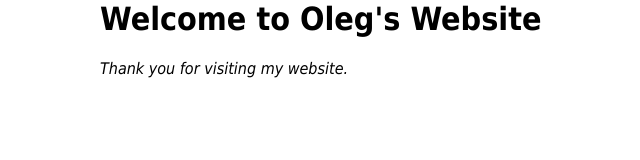
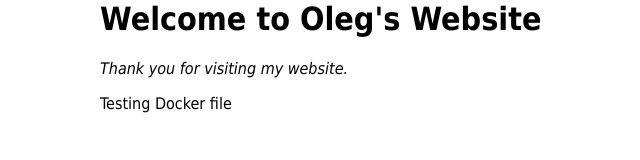
Before and after one commit to Amozaya/MicroservicesArchitecture_with_Docker_and_K8, a plain HTML site: page index.html in a window 1280 px wide. Shown: the whole page, without its empty margins (260-900 px from the left). Drawn offline with Linux system fonts and the light colour scheme.

```diff
--- a/index.html
+++ b/index.html
@@ -7,5 +7,6 @@
     <body>
     <h1>Welcome to Oleg's Website</h1>
     <p><em>Thank you for visiting my website.</em></p>
+    <p> Testing Docker file </p>
     </body>
     </html>
```
Also changed, not shown: resources/docker_app.JPG (added), 3 other files.
